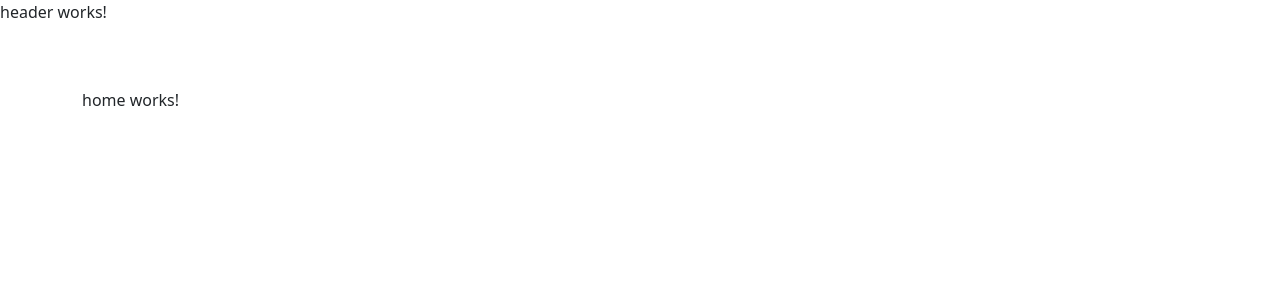
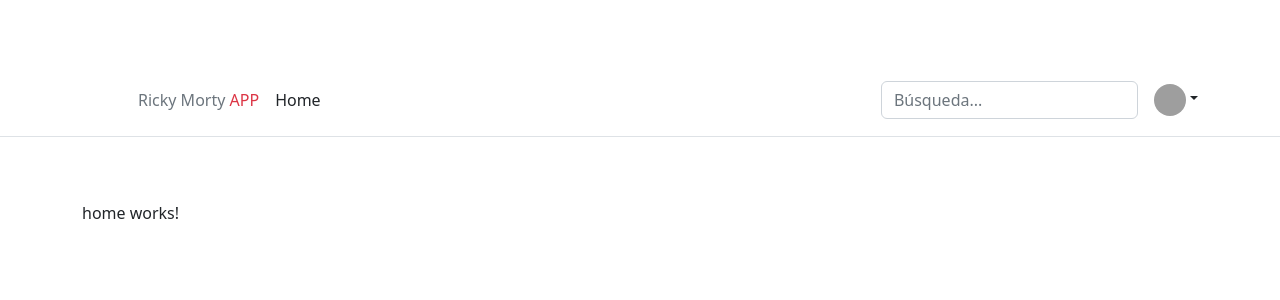
Before and after one commit to SandraDeTena/RickyAndMorty-ApiRest, an Angular app: page /home in a window 1280 px wide. Shown: the top 300 px of the page. Built offline with nearby package versions, Linux system fonts and the light colour scheme; grey boxes are pictures that could not be loaded.

Commit message:
Navbar - sin trabajar mucho todavía

```diff
--- a/src/app/shared/components/header/header.component.html
+++ b/src/app/shared/components/header/header.component.html
@@ -1 +1,67 @@
-<p>header works!</p>
+<header class="p-3 mb-3 border-bottom">
+    <div class="container">
+        <div class="d-flex flex-wrap align-items-center justify-content-center justify-content-lg-start">
+            <a routerLink="/" class="d-flex align-items-center mb-2 mb-lg-0 text-dark text-decoration-none">
+                <svg class="bi me-2" width="40" height="32" role="img" aria-label="Oreja">
+                    <use xlink:href="#bootstrap"></use>
+                </svg>
+            </a>
+
+            <ul class="nav col-12 col-lg-auto me-lg-auto mb-2 justify-content-center mb-md-0">
+                <li><a routerLink="/" class="nav-link px-2 link-secondary">
+                        <font style="vertical-align: inherit;">
+                            <font style="vertical-align: inherit;">Ricky Morty <span class="text-danger">APP</span>
+                            </font>
+                        </font>
+                    </a></li>
+                <li><a routerLink="/" class="nav-link px-2 link-dark">
+                        <font style="vertical-align: inherit;">
+                            <font style="vertical-align: inherit;">Home</font>
+                        </font>
+                    </a></li>
+                <!-- <li><a href="#" class="nav-link px-2 link-dark">
+                        <font style="vertical-align: inherit;">
+                            <font style="vertical-align: inherit;">Clientes</font>
+                        </font>
+                    </a></li> -->
+
+            </ul>
+
+            <form class="col-12 col-lg-auto mb-3 mb-lg-0 me-lg-3" role="search">
+                <input type="search" class="form-control" placeholder="Búsqueda..." aria-label="Búsqueda">
+            </form>
+
+            <div class="dropdown text-end">
+                <a href="#" class="d-block link-dark text-decoration-none dropdown-toggle" data-bs-toggle="dropdown"
+                    aria-expanded="false">
+                    <img src="https://github.com/mdo.png" alt="hacer" width="32" height="32" class="rounded-circle">
+                </a>
+                <ul class="dropdown-menu text-small">
+                    <li><a class="dropdown-item" href="#">
+                            <font style="vertical-align: inherit;">
+                                <font style="vertical-align: inherit;">Nuevo proyecto...</font>
+                            </font>
+                        </a></li>
+                    <li><a class="dropdown-item" href="#">
+                            <font style="vertical-align: inherit;">
+                                <font style="vertical-align: inherit;">Ajustes</font>
+                            </font>
+                        </a></li>
+                    <li><a class="dropdown-item" href="#">
+                            <font style="vertical-align: inherit;">
+                                <font style="vertical-align: inherit;">Perfil</font>
+                            </font>
+                        </a></li>
+                    <li>
+                        <hr class="dropdown-divider">
+                    </li>
+                    <li><a class="dropdown-item" href="#">
+                            <font style="vertical-align: inherit;">
+                                <font style="vertical-align: inherit;">desconectar</font>
+                            </font>
+                        </a></li>
+                </ul>
+            </div>
+        </div>
+    </div>
+</header>
```
